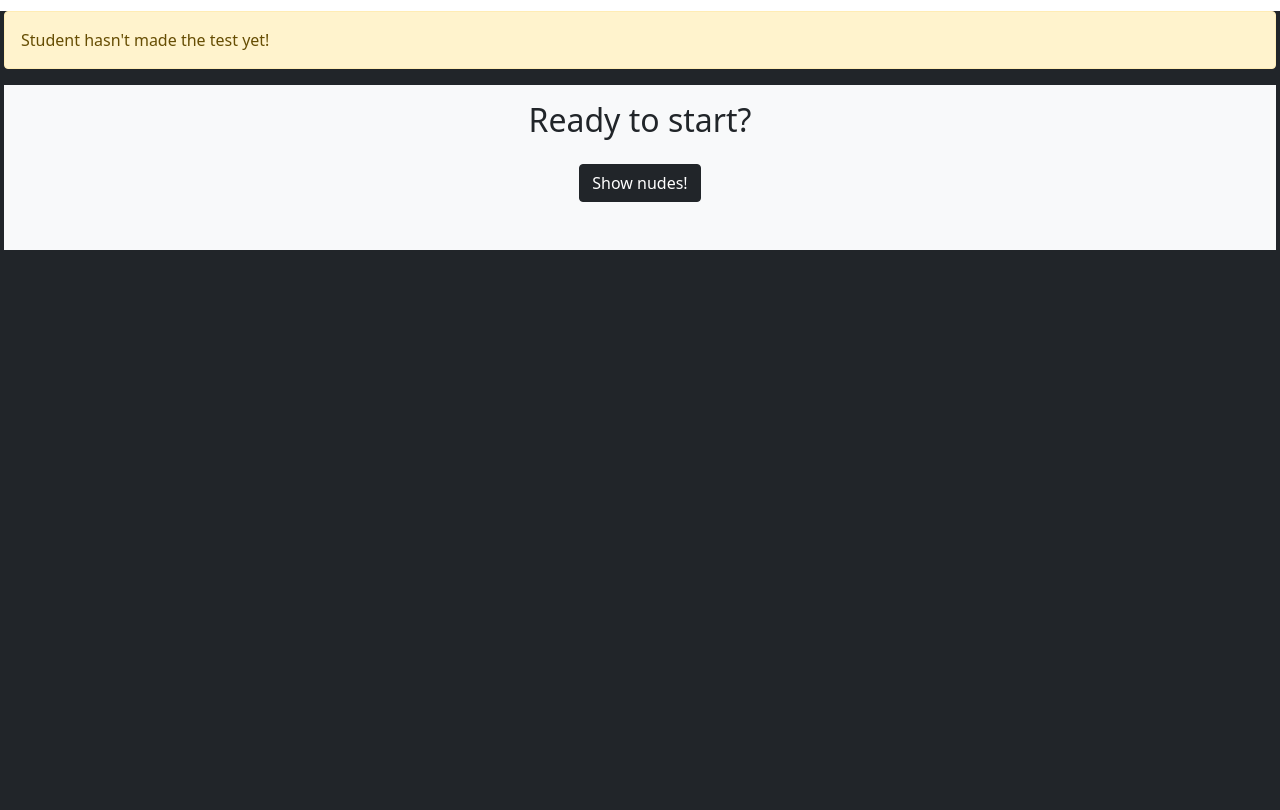
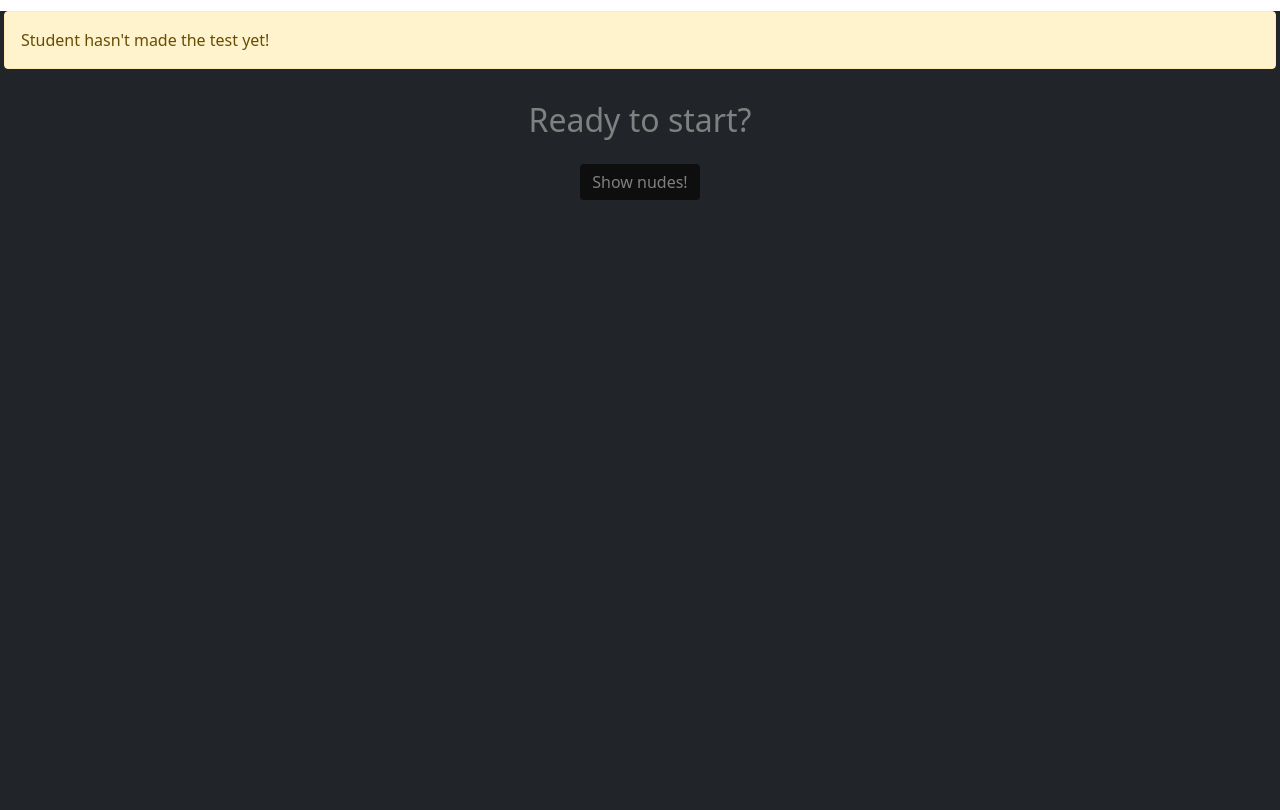
Before and after one commit to jotiaine/Fullstack_kehittaminen, a PHP site: page /index.php?page=test&user=student in a window 1280 px wide. Shown: the part 88-898 px from the top of the page. Run offline with PHP 8.4, Linux system fonts and the light colour scheme; data comes from the database, SQL or seed files in the repository; data that the repository does not hold is empty.

Commit message:
Setting up some color variables

```diff
--- a/css/style.css
+++ b/css/style.css
@@ -1,6 +1,7 @@
 :root {
   --feedback-hover-color: rgb(18, 18, 18) !important;
   --feedback-header-color: rgb(14, 14, 14) !important;
+  --feedback-text-color: rgb(16, 16, 16) !important;
 }
 
 /* {
@@ -169,9 +170,20 @@
 /* Feedback */
 #th-feedback,
 #tr-feedback,
-#btn-feedback {
+#btn-feedback,
+#start-test-btn,
+#submit-test-btn {
   background-color: var(--feedback-header-color);
   color: gray !important;
+  border: none !important;
+}
+
+.var-header {
+  color: gray !important;
+}
+
+.var-text {
+  color: var(--feedback-text-color);
 }
 
 #th-feedback:hover,
--- a/file/question_series.json
+++ b/file/question_series.json
@@ -1 +1 @@
-{"questionID":"1","question_1":"Miss\u00e4 sijaitsee kytkin?","question_2":"Mik\u00e4 on oikea toimintaj\u00e4rjestys?","question_3":"Mik\u00e4 suurin sallittu nopeus Suomessa?","opt_1_1":"Vasen","opt_1_2":"Oikea","opt_1_3":"Keskell\u00e4","opt_2_1":"Vilkku-Kaistanvaihto-Olan yli katse","opt_2_2":"Vilkku-Vilkaisu olan yli-Kaistanvaihto","opt_2_3":"Kaistanvaihto-Vilkku-Olan yli vilkaisu","opt_3_1":"80km\/h","opt_3_2":"120km\/h","opt_3_3":"100km\/h","correct_answer_1":"Vasen","correct_answer_2":"Vilkku-Vilkaisu olan yli-Kaistanvaihto","correct_answer_3":"120km\/h"}
+{"questionID":"7","question_1":"L\u00e4hestyt liikennevaloja, joissa vilkkuu keltainen liikennevalo. Viereisell\u00e4 kaistalla on suojatien eteen pys\u00e4htynyt auto. Miten toimit?","question_2":"Aiot vaihtaa kaistaa vasemmalle. Mist\u00e4 peilist\u00e4 on t\u00e4ss\u00e4 tilanteessa eniten apua?","question_3":"Miten alkoholi vaikuttaa kuljettajan rutiineihin?","opt_1_1":"Minun on pys\u00e4hdytt\u00e4v\u00e4, koska suojatien eteen pys\u00e4htynytt\u00e4 autoa ei saa ohittaa pys\u00e4htym\u00e4tt\u00e4.","opt_1_2":"Voin jatkaa ajamista riit\u00e4v\u00e4n alhaisella tilannenopeudella, koska risteyksess\u00e4 on liikennevalot.","opt_1_3":"Minun on pys\u00e4hdytt\u00e4v\u00e4 tilanteessa vain, jos risteyksess\u00e4 on tulosuunnastani katsottuna STOP-merkki.","opt_2_1":"Vasemmasta sivupeilist\u00e4","opt_2_2":"Oikeasta sivupeilist\u00e4","opt_2_3":"Taustapeilist\u00e4","opt_3_1":"Nautittuaan alkoholia kuljettajan rutiinit unohtuvat herkemmin.","opt_3_2":"Alkoholilla ei ole vaikutusta kokeneen kuljettajan rutiineihin.","opt_3_3":"Alkoholilla ei ole vaikutusta kuljettajalle muodostuneisiin rutiineihin.","correct_answer_1":"Minun on pys\u00e4hdytt\u00e4v\u00e4, koska suojatien eteen pys\u00e4htynytt\u00e4 autoa ei saa ohittaa pys\u00e4htym\u00e4tt\u00e4.","correct_answer_2":"Vasemmasta sivupeilist\u00e4","correct_answer_3":"Nautittuaan alkoholia kuljettajan rutiinit unohtuvat herkemmin."}
--- a/file/reward.json
+++ b/file/reward.json
@@ -1 +1 @@
-{"rewardID":"82","studentID":"195","level":"0","certificate":"NULL"}
+{"rewardID":"84","studentID":"197","level":"0","certificate":"NULL"}
--- a/file/student.json
+++ b/file/student.json
@@ -1 +1 @@
-{"studentID":"195","first_name":"sdf","last_name":"sdfs","email":"df@ghssafdgsfdasd"}
+{"studentID":"197","first_name":"dfsd","last_name":"fs","email":"df@dghdfgsdfg"}
--- a/file/test.json
+++ b/file/test.json
@@ -1 +1 @@
-{"testID":"138","studentID":"195","questionID":"1","question_1":"Miss\u00e4 sijaitsee kytkin?","question_2":"Mik\u00e4 on oikea toimintaj\u00e4rjestys?","question_3":"Mik\u00e4 suurin sallittu nopeus Suomessa?","opt_1_1":"Vasen","opt_1_2":"Oikea","opt_1_3":"Keskell\u00e4","opt_2_1":"Vilkku-Kaistanvaihto-Olan yli katse","opt_2_2":"Vilkku-Vilkaisu olan yli-Kaistanvaihto","opt_2_3":"Kaistanvaihto-Vilkku-Olan yli vilkaisu","opt_3_1":"80km\/h","opt_3_2":"120km\/h","opt_3_3":"100km\/h","user_answer_1":"NULL","user_answer_2":"NULL","user_answer_3":"NULL","score":"NULL","teacher_feedback":"NULL","date":"NULL"}
+{"testID":"140","studentID":"197","questionID":"7","question_1":"L\u00e4hestyt liikennevaloja, joissa vilkkuu keltainen liikennevalo. Viereisell\u00e4 kaistalla on suojatien eteen pys\u00e4htynyt auto. Miten toimit?","question_2":"Aiot vaihtaa kaistaa vasemmalle. Mist\u00e4 peilist\u00e4 on t\u00e4ss\u00e4 tilanteessa eniten apua?","question_3":"Miten alkoholi vaikuttaa kuljettajan rutiineihin?","opt_1_1":"Minun on pys\u00e4hdytt\u00e4v\u00e4, koska suojatien eteen pys\u00e4htynytt\u00e4 autoa ei saa ohittaa pys\u00e4htym\u00e4tt\u00e4.","opt_1_2":"Voin jatkaa ajamista riit\u00e4v\u00e4n alhaisella tilannenopeudella, koska risteyksess\u00e4 on liikennevalot.","opt_1_3":"Minun on pys\u00e4hdytt\u00e4v\u00e4 tilanteessa vain, jos risteyksess\u00e4 on tulosuunnastani katsottuna STOP-merkki.","opt_2_1":"Vasemmasta sivupeilist\u00e4","opt_2_2":"Oikeasta sivupeilist\u00e4","opt_2_3":"Taustapeilist\u00e4","opt_3_1":"Nautittuaan alkoholia kuljettajan rutiinit unohtuvat herkemmin.","opt_3_2":"Alkoholilla ei ole vaikutusta kokeneen kuljettajan rutiineihin.","opt_3_3":"Alkoholilla ei ole vaikutusta kuljettajalle muodostuneisiin rutiineihin.","user_answer_1":"NULL","user_answer_2":"NULL","user_answer_3":"NULL","score":"NULL","teacher_feedback":"NULL","date":"NULL"}
--- a/includes/test.php
+++ b/includes/test.php
@@ -213,20 +213,20 @@
     ?>
 
 
-<div id="start-btn-container" class="container-fluid pb-5 pt-3 text-center bg-light">
-    <h2 class="mb-4">Ready to start?</h2>
+<div id="start-btn-container" class="container-fluid pb-5 pt-3 text-center bg-dark text-white">
+    <h2 class="var-header mb-4">Ready to start?</h2>
     <button id="start-test-btn" class="btn btn-dark text-white"> Show nudes! </button>
   </div>
 
   <div id="test-container" class="container-fluid p-5 text-center bg-dark text-white">
     <form action="index.php?page=test&user=student" method="post" class="d-flex flex-column align-items-center justify-content-center">
-      <h3 class="mb-3"> Test of Mensa </h3>
+      <h3 class="var-header mb-3"> Test of Mensa </h3>
 
 
       <table class="table table-dark text-white table-striped table-hover w-75 text-center text-dark table-bordered ">
           <thead>
             <!-- QUESTION 1 -->
-            <th colspan='3' class='p-5 fs-4'>
+            <th colspan='3' class='var-header p-5 fs-4'>
               <?php echo htmlspecialchars($question_series['question_1']); ?>
             </th>
           </thead>
@@ -246,7 +246,7 @@
           </tbody>
           <thead>
             <!-- QUESTION 2 -->
-            <th colspan='3' class='p-5 fs-4'>
+            <th colspan='3' class='var-header p-5 fs-4'>
               <?php echo htmlspecialchars($question_series['question_2']); ?>
             </th>
           </thead>
@@ -266,7 +266,7 @@
           </tbody>
           <thead>
             <!-- QUESTION 3 -->
-            <th colspan='3' class='p-5 fs-4'>
+            <th colspan='3' class='var-header p-5 fs-4'>
               <?php echo htmlspecialchars($question_series['question_3']); ?>
             </th>
           </thead>
@@ -288,7 +288,7 @@
         </table>
 
         <div id="submit-btn-container" class="container-fluid py-5 text-center bg-dark">
-          <button id="submit-test-btn" class="btn fs-1 btn-primary text-white bg-dark" type="submit" name="submit-test"> Submit </button>
+          <button id="submit-test-btn" class="btn fs-1 btn-primary" type="submit" name="submit-test"> Submit </button>
         </div>
 
           <!-- Sending studentId and questionId hidden with submit-test -->
```
